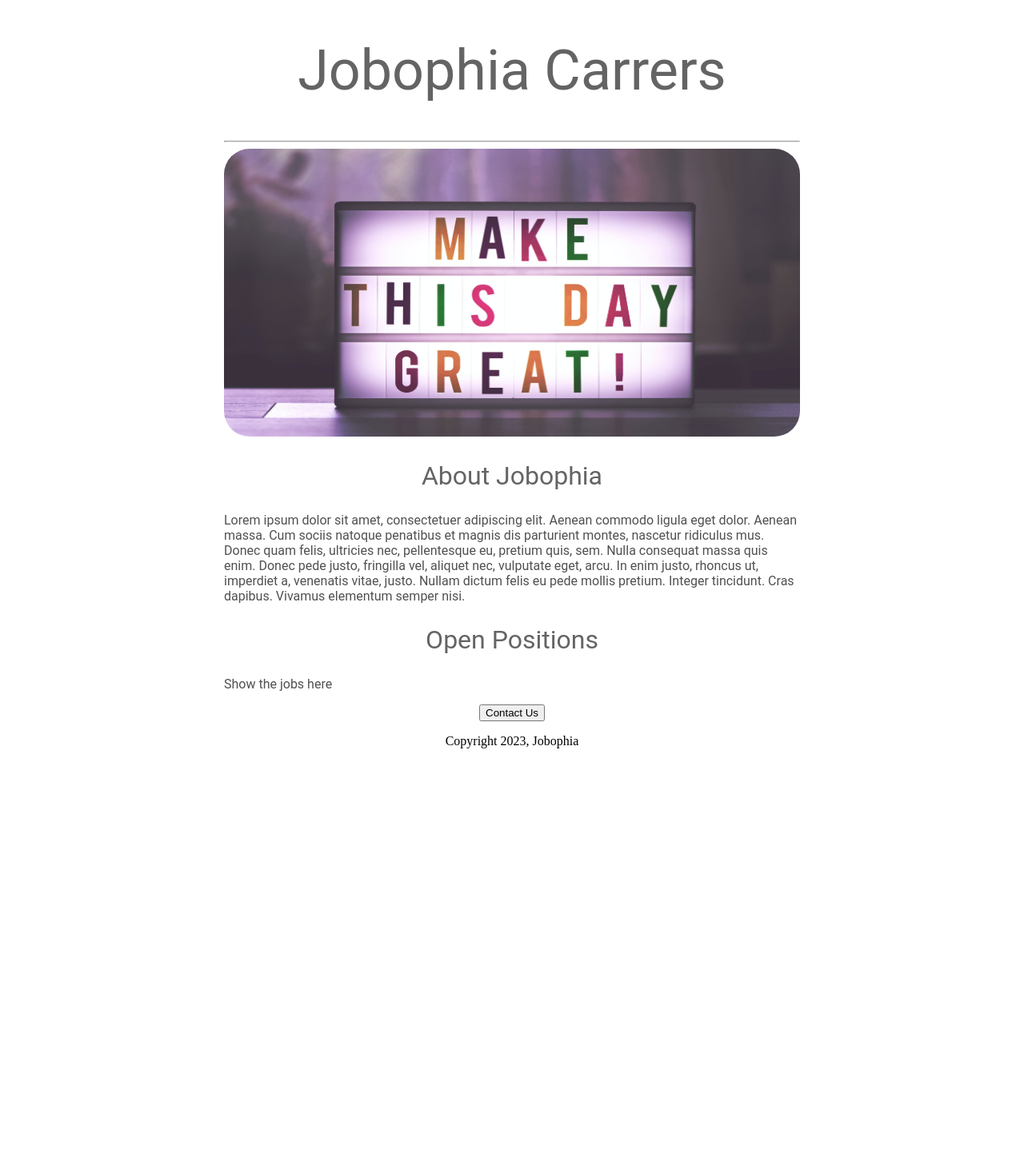
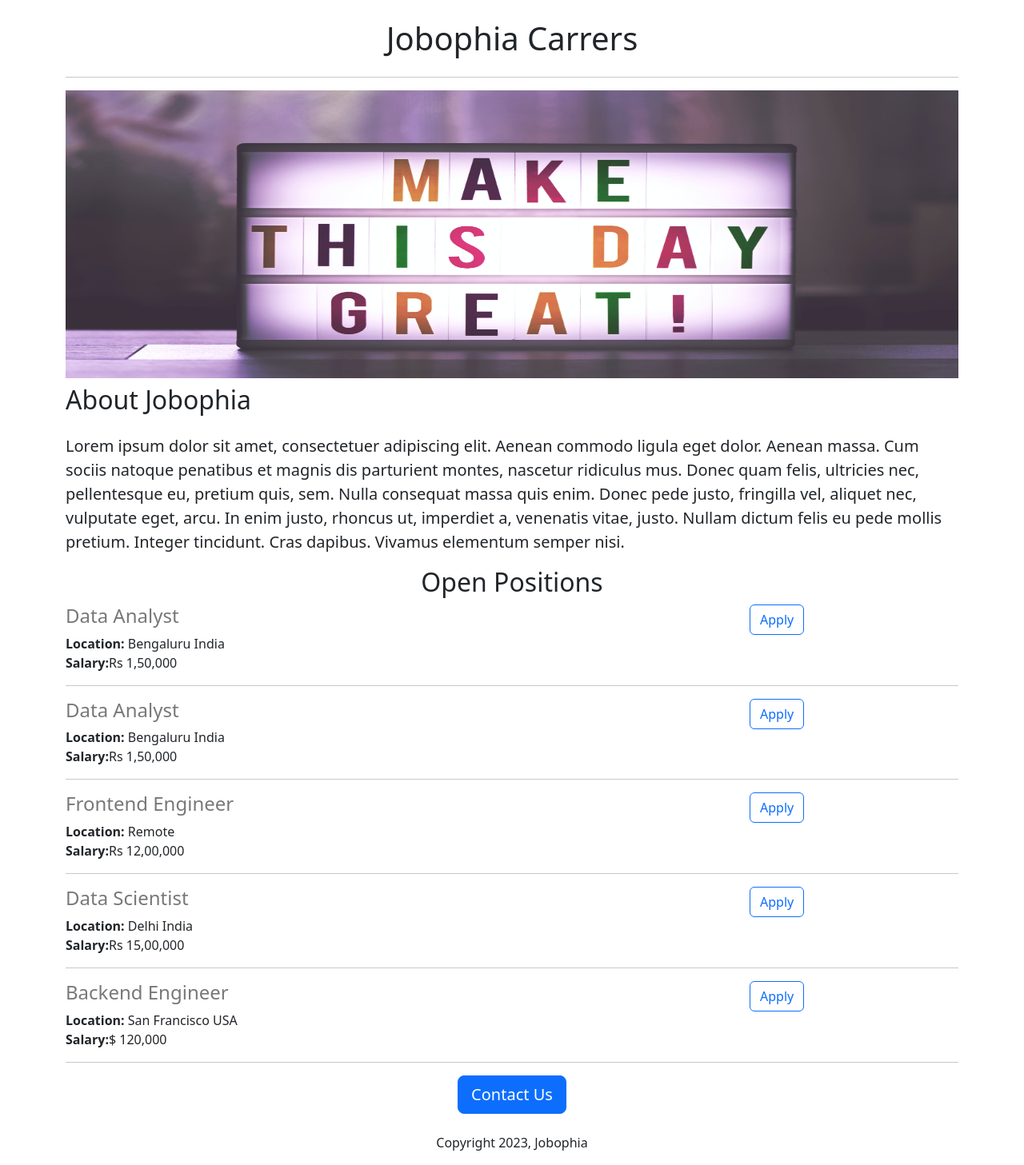
Before and after one commit to rushali2607/career-website, a Flask app: page / in a window 1280 px wide. Shown: the whole page at 80% size. Before the commit the page ends 936 px from the top, so only its background shows below. Run offline with Flask 3, Linux system fonts and the light colour scheme.

Commit message:
added dynamic data

```diff
--- a/app.py
+++ b/app.py
@@ -1,12 +1,52 @@
-from flask import Flask, render_template
+from flask import Flask, render_template , jsonify
 # flask is the module with small f letter and Flask is the class of this module with capital F and now we will create an object for this class as python is a object oriented programming language.
 
 app = Flask(__name__)
 
+JOBS = [{
+  'id': 1,
+  'title' : 'Data Analyst',
+  'location' : 'Bengaluru India',
+  'salary' : 'Rs 1,50,000'
+
+        },
+        {
+          'id': 1,
+          'title' : 'Data Analyst',
+          'location' : 'Bengaluru India',
+          'salary' : 'Rs 1,50,000'
+
+        },
+        {
+          'id': 2,
+          'title' : 'Frontend Engineer',
+          'location' : 'Remote',
+          'salary' : 'Rs 12,00,000'
+
+        },
+        {
+          'id': 3,
+          'title' : 'Data Scientist',
+          'location' : 'Delhi India',
+          'salary' : 'Rs 15,00,000'
+
+        },
+        {
+          'id': 4,
+          'title' : 'Backend Engineer',
+          'location' : 'San Francisco USA',
+          'salary' : '$ 120,000'
+
+        },
+       ]
+
 @app.route("/")
 def hello():
-  return render_template('home.html')
+  return render_template('home.html', jobs = JOBS , company_name = 'Jobophia')
 
+@app.route("/api/jobs")
+def list_jobs():
+  return jsonify(JOBS)
 
 if __name__ == '__main__':
  app.run(host='0.0.0.0' , debug=True)
--- a/templates/home.html
+++ b/templates/home.html
@@ -2,49 +2,37 @@
 <html>
   <head>
     <title>Jobophia</title>
+    <meta charset="utf-8">
+    <meta name="viewport" content="width=device-width, initial-scale=1">
+    <link href="https://cdn.jsdelivr.net/npm/bootstrap@5.3.2/dist/css/bootstrap.min.css" rel="stylesheet" integrity="sha384-T3c6CoIi6uLrA9TneNEoa7RxnatzjcDSCmG1MXxSR1GAsXEV/Dwwykc2MPK8M2HN" crossorigin="anonymous">
+    <script src="https://cdn.jsdelivr.net/npm/bootstrap@5.3.2/dist/js/bootstrap.bundle.min.js" integrity="sha384-C6RzsynM9kWDrMNeT87bh95OGNyZPhcTNXj1NW7RuBCsyN/o0jlpcV8Qyq46cDfL" crossorigin="anonymous"></script>
     <style>
-    h1 {
-      font-size: 70px;
-      font-family: Roboto;
-      font-weight: normal;
-      color: rgb(100, 100, 100);
-      text-align: center;
-    }
       #banner{
+        height: 360px;
         width: 100%;
-        height: 360px;
-        border-radius: 2rem;
-        /* object-fit: cover; */
-      }
-      h2{
-        font-family: Roboto;
-        font-size:32px;
-        color: rgb(100, 100, 100);
-        text-align: center;
-        font-weight: normal;
-      }
-      .bodytext{
-        font-family: Roboto;
-        color: rgb(80, 80, 80);
-      }
-      #container{
-        max-width: 720px;
-        margin: 0 auto ;
       }
     </style>
+
   </head>
   <body>
-    <div id = "container">
-    <h1>Jobophia Carrers</h1>
+    <div class="container">
+    <h1 class ="text-center mt-4 mb-4" >{{company_name}} Carrers</h1>
     <hr>
-    <img id ="banner" src="https://career-website.rushali2607.repl.co/static/banner1.jpg">
-    <h2>About Jobophia</h2>
-    <p class="bodytext">Lorem ipsum dolor sit amet, consectetuer adipiscing elit. Aenean commodo ligula eget dolor. Aenean massa. Cum sociis natoque penatibus et magnis dis parturient montes, nascetur ridiculus mus. Donec quam felis, ultricies nec, pellentesque eu, pretium quis, sem. Nulla consequat massa quis enim. Donec pede justo, fringilla vel, aliquet nec, vulputate eget, arcu. In enim justo, rhoncus ut, imperdiet a, venenatis vitae, justo. Nullam dictum felis eu pede mollis pretium. Integer tincidunt. Cras dapibus. Vivamus elementum semper nisi.</p>
-    <h2>Open Positions</h2>
-    <p class="bodytext">Show the jobs here</p>
-      <div style ="text-align:center;">
-    <button>Contact Us</button>
-        <p>Copyright 2023, Jobophia</p>
+      <div >
+    <img  class = "img-fluid" id ="banner"  src="https://career-website.rushali2607.repl.co/static/banner1.jpg">
+      </div>
+    <h2 class="mt-2 mb-4">About Jobophia</h2>
+    <p class="lead" >Lorem ipsum dolor sit amet, consectetuer adipiscing elit. Aenean commodo ligula eget dolor. Aenean massa. Cum sociis natoque penatibus et magnis dis parturient montes, nascetur ridiculus mus. Donec quam felis, ultricies nec, pellentesque eu, pretium quis, sem. Nulla consequat massa quis enim. Donec pede justo, fringilla vel, aliquet nec, vulputate eget, arcu. In enim justo, rhoncus ut, imperdiet a, venenatis vitae, justo. Nullam dictum felis eu pede mollis pretium. Integer tincidunt. Cras dapibus. Vivamus elementum semper nisi.</p>
+    <h2 class ="text-center" >Open Positions</h2>
+    <div >
+      {% for job in jobs %}
+          {% include 'jobitem.html' %}
+      {% endfor %}
+
+    </div>
+      <div class="text-center">
+    <button class="btn btn-primary btn-lg ">Contact Us</button>
+        <p class="mt-4">Copyright 2023, Jobophia</p>
       </div>
       </div>
   </body>
--- /dev/null
+++ b/templates/jobitem.html
@@ -0,0 +1,15 @@
+<div class="row">
+  <div class="col-9">
+  <h4 style="color: rgb(120,120,120) ">{{job['title']}}</h4>
+  <div><b>Location:</b> {{job['location']}}</div>
+  {% if 'salary' in job %}
+  <div>
+    <b>Salary:</b>{{job['salary']}}
+  </div>
+  {% endif %}
+  </div>
+  <div class="col-3">
+  <button type="button" class="btn btn-outline-primary">Apply</button>
+  </div>
+</div>
+<hr>
```
